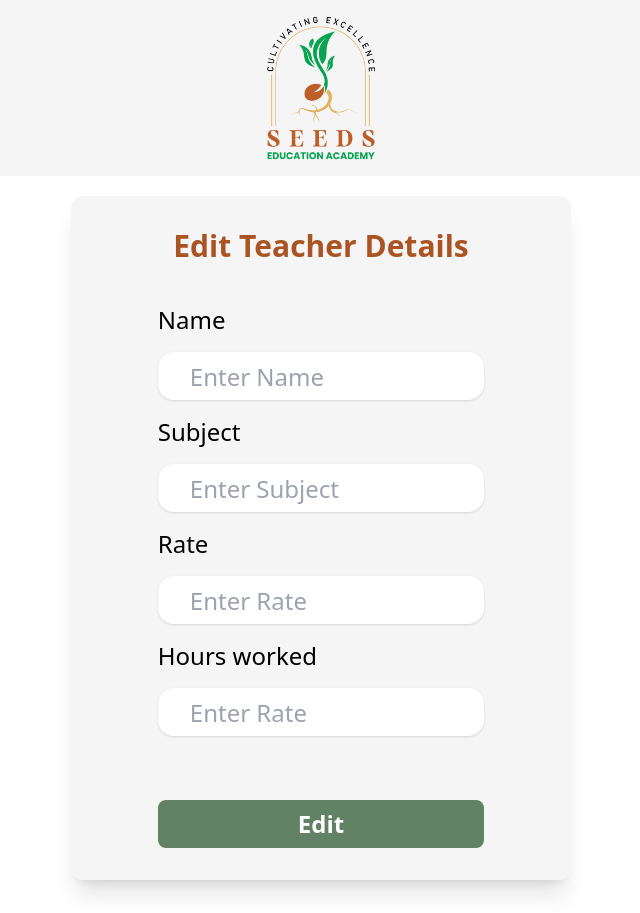
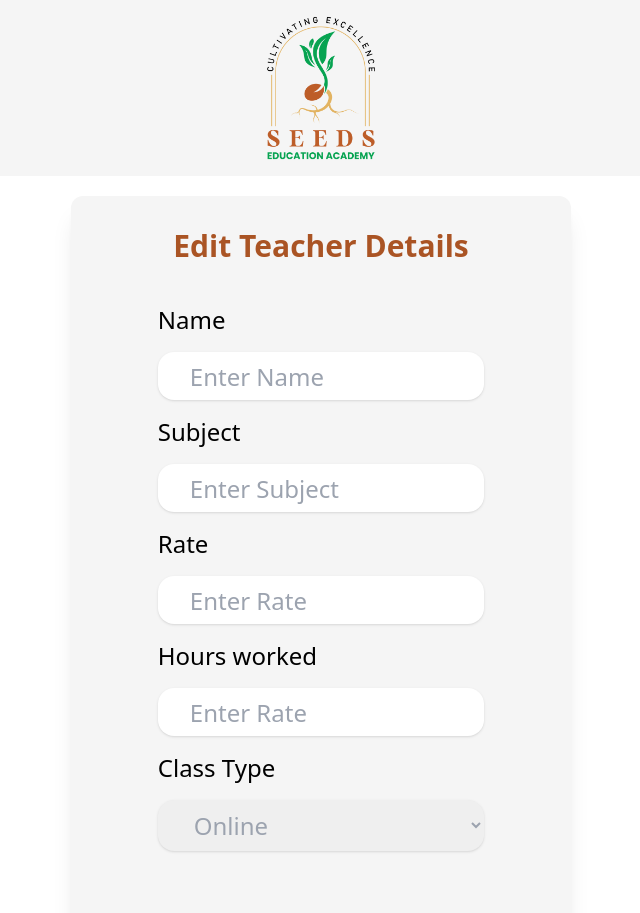
Before and after one commit to yanshin15/seeds-payroll-fe, a React (Vite) app: page /edit/1 in a window 1280 px wide. Shown: the top 913 px of the page, without its empty margins (319-959 px from the left). Built offline with nearby package versions, Linux system fonts and the light colour scheme; no server answers.

Commit message:
Update EditPage to use class_type

```diff
--- a/src/pages/CreatePage.jsx
+++ b/src/pages/CreatePage.jsx
@@ -7,7 +7,7 @@ const CreatePage = () => {
   const [name, setName] = useState("");
   const [subject, setSubject] = useState("");
   const [rate, setRate] = useState();
-  const [classType, setClassType] = useState();
+  const [classType, setClassType] = useState("On-site");
   const [isLoading, setIsLoading] = useState(false);
   const navigate = useNavigate();
 
@@ -83,6 +83,7 @@ const CreatePage = () => {
           <label>Class Type</label>
         </span>
         <select
+          value={classType}
           onChange={(e) => {
             setClassType(e.target.value);
           }}
--- a/src/pages/EditPage.jsx
+++ b/src/pages/EditPage.jsx
@@ -9,8 +9,10 @@ const EditPage = () => {
     subject: "",
     rate: "",
     hours_worked: "",
+    classType: "",
   });
   const [isLoading, setIsLoading] = useState(false);
+  const [classType, setClassType] = useState();
   const navigate = useNavigate();
 
   let { id } = useParams();
@@ -21,11 +23,13 @@ const EditPage = () => {
         `http://localhost:5038/api/teachers/${id}`
       );
       setIsLoading(false);
+      setClassType(response.data.class_type);
       setTeacher({
         name: response.data.name,
         subject: response.data.subject,
         rate: response.data.rate,
         hours_worked: response.data.hours_worked,
+        classType: response.data.class_type,
       });
     } catch (error) {
       console.log(error);
@@ -109,6 +113,20 @@ const EditPage = () => {
           className="w-3/4 h-12 px-8 py-4 rounded-2xl shadow"
           placeholder="Enter Rate"
         />
+        <span className="w-3/4">
+          <label>Class Type</label>
+        </span>
+        <select
+          value={classType}
+          onChange={(e) => {
+            setClassType(e.target.value);
+            setTeacher({ ...teacher, class_type: e.target.value });
+          }}
+          className="w-3/4 py-2 px-8 pr-4 shadow h-auto rounded-2xl text-start text-gray-400"
+        >
+          <option value="Online">Online</option>
+          <option value="On-site">On-site</option>
+        </select>
         {isLoading ? (
           <button className="duration-200 text-center w-3/4 font-semibold  bg-darkgreen px-4 py-2 rounded-lg hover:bg-seedsgreen text-white mt-12 cursor-not-allowed">
             Edit
```
